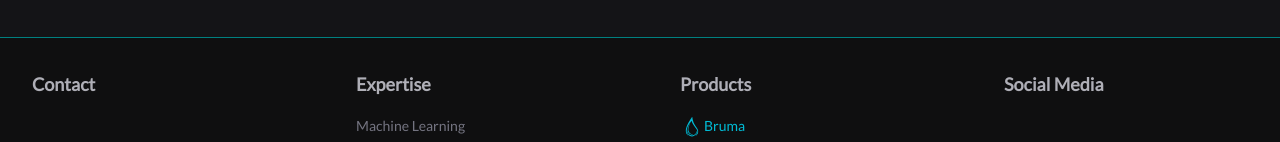
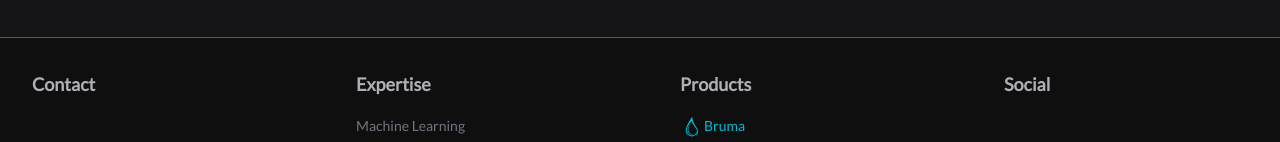
Before and after one commit to vortico/vortico-site, a Next.js app: page / in a window 1280 px wide. Shown: the part 3604-3746 px from the top of the page. Built offline with nearby package versions, Linux system fonts and the light colour scheme.

Commit message:
:recycle: Rename social network in footer

```diff
--- a/src/components/Footer.tsx
+++ b/src/components/Footer.tsx
@@ -95,7 +95,7 @@ function Products() {
 function SocialNetworks() {
   return (
     <div className="space-y-4">
-      <h2 className="text-lg font-semibold text-primary-100">Social Media</h2>
+      <h2 className="text-lg font-semibold text-primary-100">Social</h2>
       <ul></ul>
     </div>
   )
```
